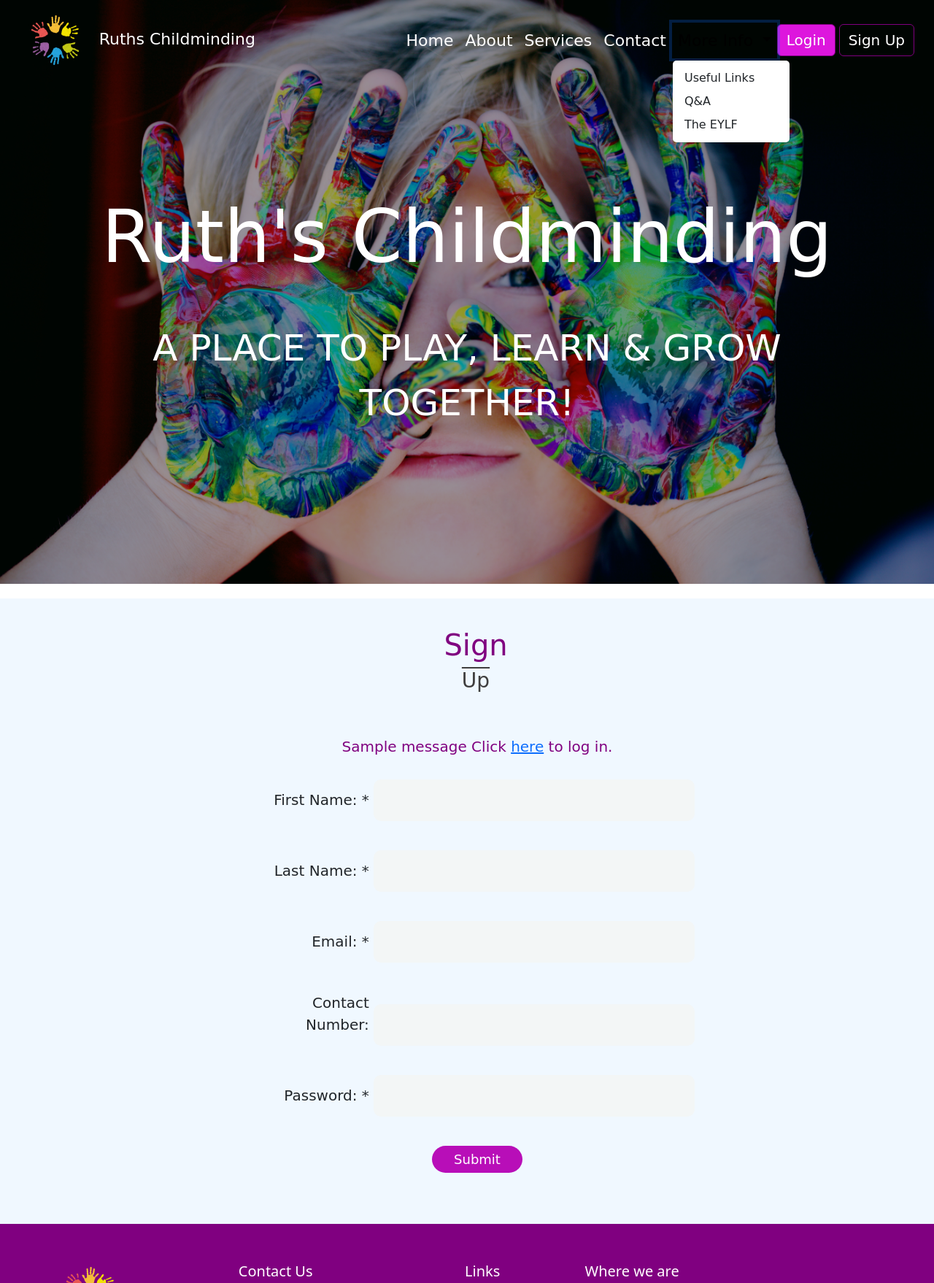
After one commit to LexiMillward/Maximum_Effort, a Flask app: page /sign-up/ in a window 1280 px wide, after a click on "More Info". The commit adds this page. Shown: the top 1758 px of the page at 73% size. Run offline with Flask 3, Linux system fonts and the light colour scheme; one stand-in notice (Sample message) is shown; some web fonts are replaced.

Commit message:
email, popups and db code

```diff
--- a/app.py
+++ b/app.py
@@ -1,12 +1,97 @@
-from flask import Flask, render_template
+from flask import Flask, render_template, request, redirect, url_for, flash
+from flask_mail import Mail, Message
+import mysql.connector
+import os
+from dotenv import load_dotenv
 
+load_dotenv()
 
 app = Flask (__name__)
 
-@app.route("/")
+app.secret_key = "secret key"
+
+mail = Mail(app)
+app.config["MAIL_SERVER"] = "smtp.gmail.com"
+app.config["MAIL_PORT"] = 465
+app.config["MAIL_USE_SSL"] = True
+app.config["MAIL_USERNAME"] = os.getenv("email_username")
+app.config["MAIL_PASSWORD"] = os.getenv("email_password")
+mail.init_app(app)
+
+
+db=mysql.connector.connect(
+    host="localhost",
+    user="root",
+    password="password",
+    database="ruths_childminding"
+)
+
+cursor = db.cursor()
+
+@app.route("/", methods=['GET', 'POST'])
 def home():
+    if request.method == "POST":
+
+        name = request.form.get('name')
+        email = request.form.get('email')
+        number = request.form.get('number')
+        subject = request.form.get('subject')
+
+        sql = "INSERT INTO contact_form(Name, Email_Address, Contact_Number, Subject) VALUES (%s, %s, %s, %s)"
+        val = (name, email, number, subject)
+
+        cursor.execute(sql, val)
+        db.commit()
+
+        msg = Message(sender='ruths.childminding1@gmail.com', recipients=['ruths.childminding1@gmail.com'])
+        msg.body = """From: %s, <%s>, <%s>, <%s>""" % (name, email, number, subject)
+        mail.send(msg)
+
+        flash('Your message has been sent successfully.')
+        return redirect(url_for("home")+"#contact")
 
     return render_template("index.html")
+
+@app.route("/sign-up/", methods=["GET", "POST"])
+def signUp():
+    if request.method == "POST":
+
+        firstname = request.form.get('firstname')
+        lastname = request.form.get('lastname')
+        email = request.form.get('email')
+        number = request.form.get('number')
+        password = request.form.get('password')
+
+        sql = "INSERT INTO account_details(First_Name, Last_Name, Email_Address, Contact_Number, Password) VALUES (%s, %s, %s, %s, %s)"
+        val = (firstname, lastname, email, number, password)
+
+        sql1 = "INSERT INTO login_details(Email_Address, Password) VALUES (%s, %s)"
+        val1 = (email, password)
+
+        cursor.execute(sql, val)
+
+        cursor.execute(sql1, val1)
+        db.commit()
+
+        flash('Account created successfully')
+        return render_template("signup.html")
+
+    return render_template("signup.html")
+
+@app.route("/login/", methods=["GET", "POST"])
+def logIn():
+    if request.method == "POST":
+
+        email = request.form.get('email')
+        password = request.form.get('password')
+
+        sql = "INSERT INTO account_details(First_Name, Last_Name, Email_Address, Contact_Number, Password) VALUES (%s, %s, %s, %s, %s)"
+        val = ( email, password)
+
+        cursor.execute(sql, val)
+        db.commit()
+
+    return render_template("login.html")
 
 
 @app.route("/useful-links/")
--- a/static/css/styles.css
+++ b/static/css/styles.css
@@ -153,6 +153,7 @@ body {
     font-size: 20px;
     background-color: aliceblue;
 }
+
 
 /* Services */
 
@@ -316,6 +317,19 @@ body {
     color: purple;
 }
 
+.accordion-button {
+    text-align: center;
+    font-size: 25px;
+
+}
+
+.accordion-button:hover {
+    box-shadow: 0 0 2px 2px purple;
+    background-color: purple;
+    color: white;
+}
+
+
 /* EYLF */
 
 .eylf {
@@ -334,6 +348,12 @@ body {
 }
 
 
+/* Login */
+
+.popup-message {
+    color: purple;
+}
+
 /* Footer */
 
 .footer {
@@ -346,6 +366,7 @@ body {
     color: white;
 }
 
-.nav-item {
+.footer-nav-link {
     color: white;
+    text-decoration: none;
 }
--- /dev/null
+++ b/templates/signup.html
@@ -0,0 +1,163 @@
+<!DOCTYPE html>
+<html lang="en">
+<head>
+    <meta charset="UTF-8">
+    <meta http-equiv="X-UA-Compatible" content="IE=edge">
+    <meta name="viewport" content="width=device-width, initial-scale=1.0">
+    <title>Ruth's Childminding</title>
+    <link href="https://cdn.jsdelivr.net/npm/bootstrap@5.3.0-alpha3/dist/css/bootstrap.min.css" rel="stylesheet" integrity="sha384-KK94CHFLLe+nY2dmCWGMq91rCGa5gtU4mk92HdvYe+M/SXH301p5ILy+dN9+nJOZ" crossorigin="anonymous">
+    <link rel="stylesheet" href="/static/css/styles.css"/>
+</head>
+
+<body>
+<!-- Navbar -->
+    <nav class="navbar navbar-expand-lg fixed-top sticky-top">
+        <div class="container-fluid">
+            <a class="navbar-brand">
+            <img src="/static/childcare_logo.png" alt="Logo" class="d-inline-block align-text-centre" height="80px"/> Ruths Childminding
+            </a>
+          <button class="navbar-toggler" type="button" data-bs-toggle="collapse" data-bs-target="#navbarSupportedContent" aria-controls="navbarSupportedContent" aria-expanded="false" aria-label="Toggle navigation">
+            <span class="navbar-toggler-icon"></span>
+          </button>
+          <div class="collapse navbar-collapse" id="navbarSupportedContent">
+            <ul class="navbar-nav ms-auto py-lg-0">
+              <li class="nav-item">
+                <a class="nav-link" href="/">Home</a>
+              </li>
+              <li class="nav-item">
+                <a class="nav-link" href="#about">About</a>
+              </li>
+              <li class="nav-item">
+                <a class="nav-link" href="#services">Services</a>
+              </li>
+              <li class="nav-item">
+                <a class="nav-link" href="#contact">Contact</a>
+              </li>
+              <li class="nav-item dropdown">
+                <a class="nav-link dropdown-toggle" href="#" role="button" data-bs-toggle="dropdown" aria-expanded="false">
+                  More Info
+                </a>
+                <ul class="dropdown-menu">
+                  <li><a class="dropdown-item" href="/useful-links/">Useful Links</a></li>
+                  <li><a class="dropdown-item" href="/Q&A/">Q&A</a></li>
+                  <li><a class="dropdown-item" href="/EYFS/">The EYLF</a></li>
+                </ul>
+              </li>
+            </ul>
+            <form class="d-flex" role="search">
+              <a class="btn btn-login btn-outline-success" href="/login/" type="submit">Login</a>
+              <a class="btn btn-signup btn-outline-success" href="/sign-up/" type="submit">Sign Up</a>
+            </form>
+          </div>
+        </div>
+    </nav>
+<!-- Title image -->
+      <img class="bg-image" src="/static/title image.jpg" alt="background image">
+<!-- Header -->
+    <header class="cover">
+        <div class="container">
+          <div class="cover-heading">Ruth's Childminding</div>
+          <div class="cover-subheading text-uppercase">
+            A place to Play, Learn & Grow together!
+          </div>
+        </div>
+    </header>
+<!-- Sign Up -->
+<section id="about" class="welcome">
+    <div class="container-fluid">
+        <h1 class="title-header1">Sign</h1>
+        <h3 class="title-header2">Up</h3>
+            <div class="container">
+                <br>
+                <div class="popup-message">
+                  {% with messages = get_flashed_messages() %}
+                  {% if messages %}
+                  {% for message in messages %}
+                  {{ message }} Click <a href="/login/">here</a> to log in.
+                  {% endfor %}
+                  {% endif %}
+                  {% endwith %}
+                </div>
+                <br>
+                <form class="form" action="/sign-up/" method="POST">
+                <label class="form__label" for="name">First Name: *</label>
+                <input class="form__textarea" type="text" name="firstname" required>
+                <br>
+                <br>
+                <label class="form__label" for="name">Last Name: *</label>
+                <input class="form__textarea" type="text" name="lastname" required>
+                <br>
+                <br>
+                <label class="form__label" for="email">Email: *</label>
+                <input class="form__textarea" type="email" name="email" required>
+                <br>
+                <br>
+                <label class="form__label" for="cnumber">Contact Number: </label>
+                <input class="form__textarea" type="number" name="number">
+                <br>
+                <br>
+                <label class="form__label" for="subject">Password: *</label>
+                <input class="form__textarea" type="password" name="password" required>
+                <br>
+                <br>
+                <button class="form__submit" type="submit">Submit</button>
+                <br>
+                <br>
+                </form>
+            </div>
+    </div>
+</section>
+<!-- Footer -->
+    <footer class="footer">
+        <div class="container">
+            <footer class="row row-cols-1 row-cols-sm-2 row-cols-md-5 my-5">
+            <div class="col mb-2">
+                <a class="footer-brand">
+                    <img src="/static/childcare_logo.png" alt="Logo" class="d-inline-block align-text-centre" height="80px"/>
+                </a>
+                <p class="logo-footer">Ruth's Childminding © 2023</p>
+            </div>
+
+            <div class="col-md-2">
+                <h5 class="mb-3 heading">Contact Us</h5>
+                <h6 class="heading"><svg xmlns="http://www.w3.org/2000/svg" width="16" height="16" fill="currentColor" class="bi bi-house" viewBox="0 0 16 16">
+                    <path d="M8.707 1.5a1 1 0 0 0-1.414 0L.646 8.146a.5.5 0 0 0 .708.708L2 8.207V13.5A1.5 1.5 0 0 0 3.5 15h9a1.5 1.5 0 0 0 1.5-1.5V8.207l.646.647a.5.5 0 0 0 .708-.708L13 5.793V2.5a.5.5 0 0 0-.5-.5h-1a.5.5 0 0 0-.5.5v1.293L8.707 1.5ZM13 7.207V13.5a.5.5 0 0 1-.5.5h-9a.5.5 0 0 1-.5-.5V7.207l5-5 5 5Z"></path>
+                  </svg> Address</h6>
+                <p>3 Orchard Close, Tilney St Lawrence, Kings Lynn, PE34 4FH</p>
+                <h6 class="heading"><svg xmlns="http://www.w3.org/2000/svg" width="16" height="16" fill="currentColor" class="bi bi-telephone" viewBox="0 0 16 16">
+                    <path d="M3.654 1.328a.678.678 0 0 0-1.015-.063L1.605 2.3c-.483.484-.661 1.169-.45 1.77a17.568 17.568 0 0 0 4.168 6.608 17.569 17.569 0 0 0 6.608 4.168c.601.211 1.286.033 1.77-.45l1.034-1.034a.678.678 0 0 0-.063-1.015l-2.307-1.794a.678.678 0 0 0-.58-.122l-2.19.547a1.745 1.745 0 0 1-1.657-.459L5.482 8.062a1.745 1.745 0 0 1-.46-1.657l.548-2.19a.678.678 0 0 0-.122-.58L3.654 1.328zM1.884.511a1.745 1.745 0 0 1 2.612.163L6.29 2.98c.329.423.445.974.315 1.494l-.547 2.19a.678.678 0 0 0 .178.643l2.457 2.457a.678.678 0 0 0 .644.178l2.189-.547a1.745 1.745 0 0 1 1.494.315l2.306 1.794c.829.645.905 1.87.163 2.611l-1.034 1.034c-.74.74-1.846 1.065-2.877.702a18.634 18.634 0 0 1-7.01-4.42 18.634 18.634 0 0 1-4.42-7.009c-.362-1.03-.037-2.137.703-2.877L1.885.511z"></path>
+                  </svg> Contact Number</h6>
+                <a class="contact-num" href="tel:07987654321">
+                    <p>07987 654321</p>
+                </a>
+                <h6 class="heading"><svg xmlns="http://www.w3.org/2000/svg" width="16" height="16" fill="currentColor" class="bi bi-envelope" viewBox="0 0 16 16">
+                    <path d="M0 4a2 2 0 0 1 2-2h12a2 2 0 0 1 2 2v8a2 2 0 0 1-2 2H2a2 2 0 0 1-2-2V4Zm2-1a1 1 0 0 0-1 1v.217l7 4.2 7-4.2V4a1 1 0 0 0-1-1H2Zm13 2.383-4.708 2.825L15 11.105V5.383Zm-.034 6.876-5.64-3.471L8 9.583l-1.326-.795-5.64 3.47A1 1 0 0 0 2 13h12a1 1 0 0 0 .966-.741ZM1 11.105l4.708-2.897L1 5.383v5.722Z"></path>
+                  </svg> Email</h6>
+                  <p>ruth.stanley@childminding.co.uk</p>
+            </div>
+
+            <div class="col-mb-2 text-center">
+                <h5>Links</h5>
+                <ul class="nav flex-column">
+                  <li class="nav-item mb-2"><a href="#home" class="nav-link p-0 text-body-secondary">Home</a></li>
+                  <li class="nav-item mb-2"><a href="#about" class="nav-link p-0 text-body-secondary">About</a></li>
+                  <li class="nav-item mb-2"><a href="#services" class="nav-link p-0 text-body-secondary">Services</a></li>
+                  <li class="nav-item mb-2"><a href="#contact" class="nav-link p-0 text-body-secondary">Contact</a></li>
+                  <li class="nav-item mb-2"><a href="/useful-links/" class="nav-link p-0 text-body-secondary">Useful Links</a></li>
+                  <li class="nav-item mb-2"><a href="/Q&A/" class="nav-link p-0 text-body-secondary">Q & A</a></li>
+                  <li class="nav-item mb-2"><a href="/EYFS/" class="nav-link p-0 text-body-secondary">The EYLF</a></li>
+                </ul>
+            </div>
+
+            <div class="col-mb-6">
+                <h5>Where we are</h5>
+                <iframe src="https://www.google.com/maps/embed?pb=!1m18!1m12!1m3!1d65087.00848455046!2d0.30746587542898096!3d52.68146107454137!2m3!1f0!2f0!3f0!3m2!1i1024!2i768!4f13.1!3m3!1m2!1s0x47d81dff18e073db%3A0x260e1ca9dacff4f2!2sTilney%20St%20Lawrence%2C%20King&#39;s%20Lynn%20PE34%204QQ!5e0!3m2!1sen!2suk!4v1681222423431!5m2!1sen!2suk" width="400" height="300" style="border:0;" allowfullscreen="" loading="lazy" referrerpolicy="no-referrer-when-downgrade"></iframe>
+            </div>
+            </footer>
+        </div>
+        </footer>
+
+        <script src="/static/js/scripts.js"></script>
+        <script src="https://cdn.jsdelivr.net/npm/bootstrap@5.3.0-alpha3/dist/js/bootstrap.bundle.min.js" integrity="sha384-ENjdO4Dr2bkBIFxQpeoTz1HIcje39Wm4jDKdf19U8gI4ddQ3GYNS7NTKfAdVQSZe" crossorigin="anonymous"></script>
+    </body>
+    </html>
```
Also changed, not shown: templates/eyfs.html (+7 -4 lines), templates/index.html (+19 -4 lines), templates/login.html (added, +141 -0 lines), templates/qanda.html (+79 -22 lines), templates/useful_links.html (+6 -3 lines), 1 other file.
